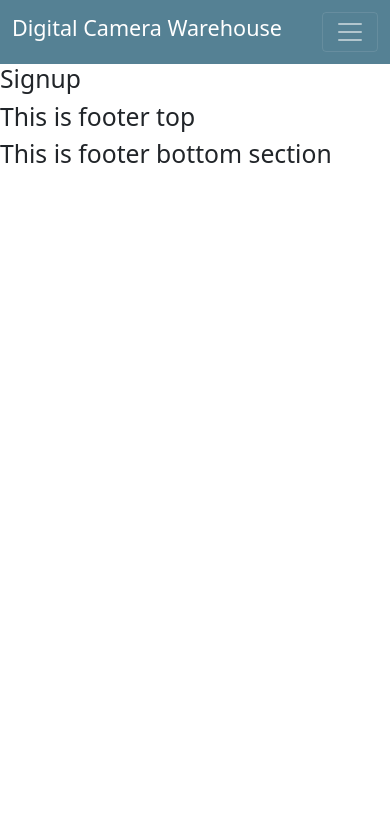
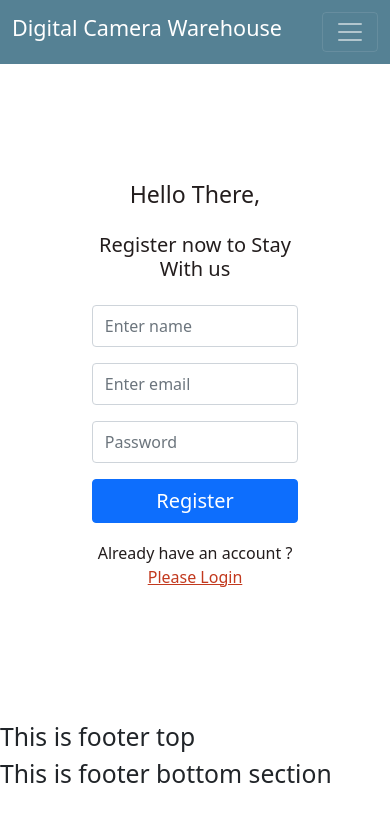
Before and after one commit to EmtiazHossainE2/digital-camera-warehouse, a React (Create React App) app: page /signup in a window 390 px wide. Shown: the top 822 px of the page. Built offline with nearby package versions, Linux system fonts and the light colour scheme.

Commit message:
register from added

```diff
--- a/src/pages/Account/Login/Login.css
+++ b/src/pages/Account/Login/Login.css
@@ -0,0 +1,37 @@
+
+.custom-style {
+    border: 1px solid #fff;
+    background-color: #fff;
+    color: #231d1d !important;
+    padding: 20px 30px;
+    border-radius: 20px;
+}
+
+.toggle-page {
+    margin-top: 10px;
+    text-align: center;
+}
+
+.toggle-page span {
+    text-decoration: underline;
+    cursor: pointer;
+    color: #c2391e;
+}
+.account-container{
+    width: 40%;
+    margin: 0 auto;
+}
+
+/* responsive */
+@media only screen and (max-width:576px) {
+    .account-container{
+        width: 100%;
+        margin: 0 auto;
+    }
+}
+@media only screen and (max-width:768px) {
+    .account-container{
+        width: 75%;
+        margin: 0 auto;
+    }
+}
--- a/src/pages/Account/Signup/Signup.css
+++ b/src/pages/Account/Signup/Signup.css
@@ -0,0 +1,15 @@
+.terms-condition{
+    font-weight: bold;
+    color: blue;
+    font-size: 16px;
+}
+
+/* responsive */
+@media only screen and (max-width:576px) {
+    .terms-condition{
+        display: flex !important;
+        font-weight: none !important;
+        flex-direction: column !important;
+        font-size: 13px;
+    }
+}
--- a/src/pages/Account/Signup/Signup.js
+++ b/src/pages/Account/Signup/Signup.js
@@ -1,9 +1,39 @@
 import React from 'react';
+import {  useNavigate } from 'react-router-dom';
 import './Signup.css'
+import { Button, Form } from 'react-bootstrap';
+
 const Signup = () => {
+    const navigate = useNavigate()
+
+
     return (
-        <div>
-            <h2>Signup</h2>
+        <div className='login-bg-img py-5'>
+            <div className="account-container container py-5 ">
+                <div className=" text-light custom-style ">
+                    <h3 className='text-center pb-3'>Hello There,</h3>
+                    <h5 className='text-center pb-3'>Register now to Stay With us</h5>
+
+                    <Form >
+                        <Form.Group className="mb-3 " controlId="formBasicUsername">
+                            <Form.Control type="name"  className='py-2' name='name' placeholder="Enter name" />
+                        </Form.Group>
+                        <Form.Group className="mb-3 " controlId="formBasicEmail">
+                            <Form.Control type="email"  className='py-2' name='email' placeholder="Enter email" />
+                        </Form.Group>
+                        <Form.Group className="mb-3" controlId="formBasicPassword">
+                            <Form.Control type="password"  className='py-2' name='password' placeholder="Password" />
+                        </Form.Group>
+                        <Button  variant="primary" type="submit" className='w-100 fs-5'>
+                            Register
+                        </Button>
+                    </Form>
+                    <p className='toggle-page pt-2'>
+                        Already have an account  ?{" "}
+                        <span onClick={() => navigate("/login")}>Please Login</span>
+                    </p>
+                </div>
+            </div>
         </div>
     );
 };
```
